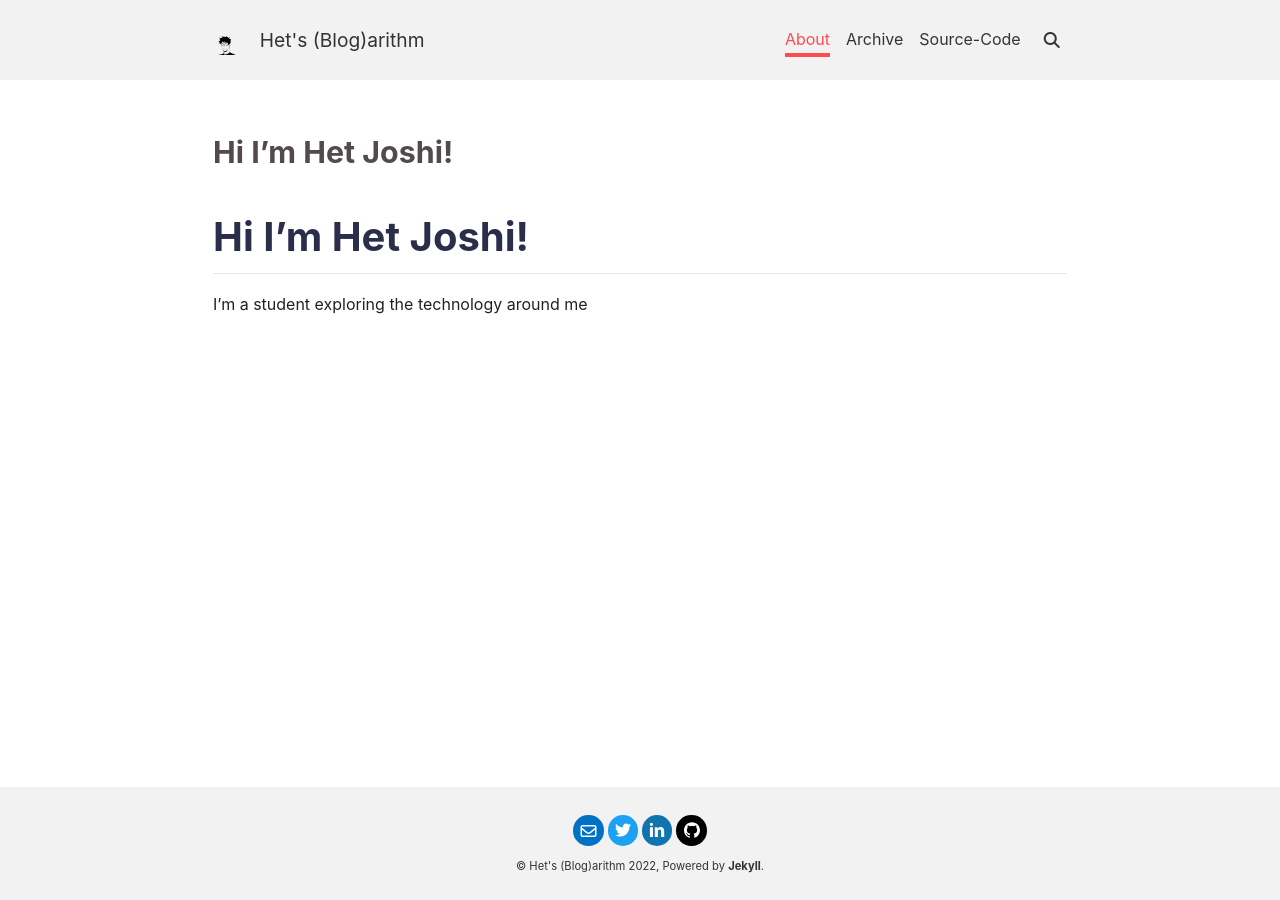
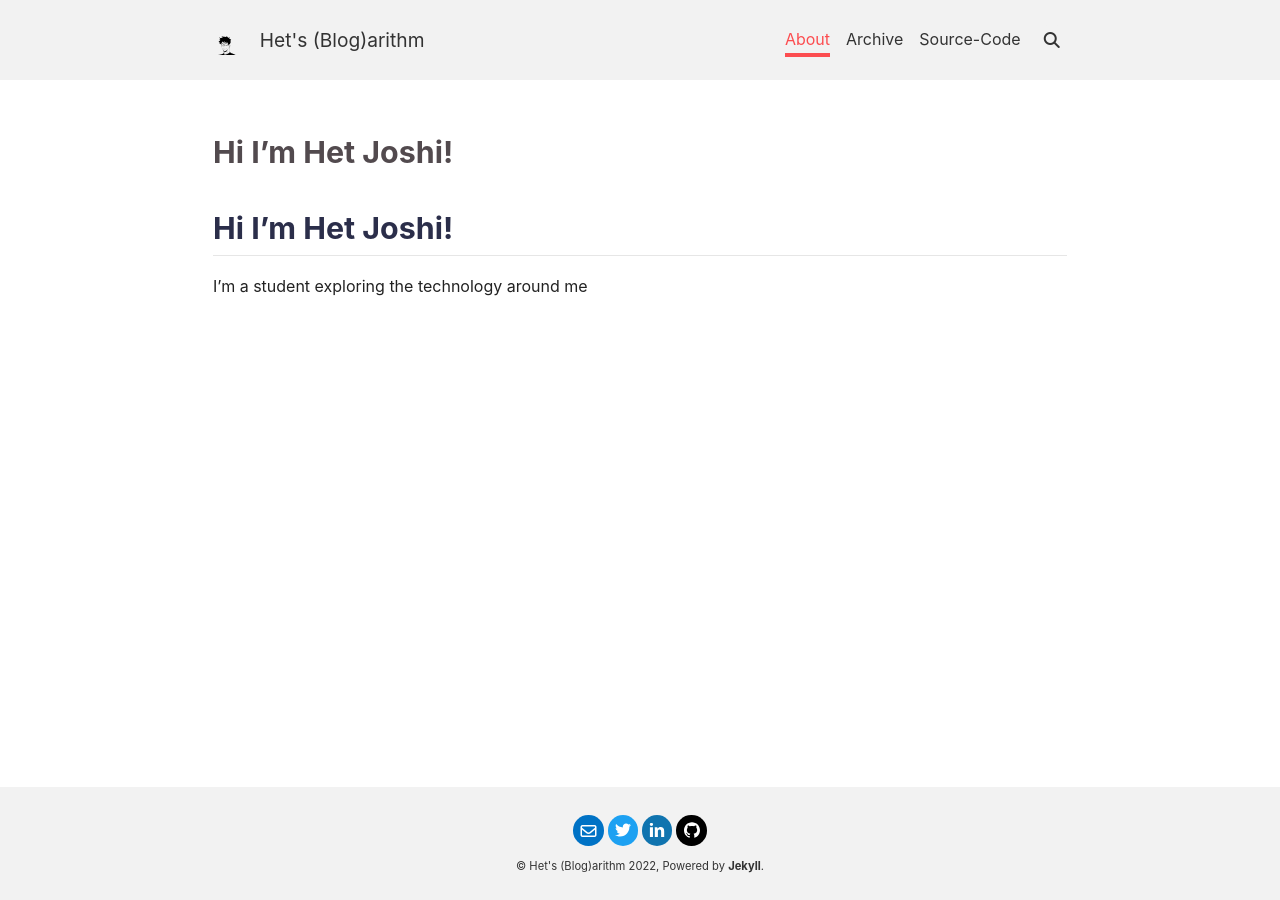
Before and after one commit to Het-Joshi/blog, a Jekyll site: the page built from about.md, in a window 1280 px wide. Built offline with Jekyll 4.4.1, drawn with Linux system fonts in a browser that asks for light colours; nearby versions of some CDN libraries; our own code applies the rules of GitHub Pages for plain Markdown files.

Commit message:
Update about.md

```diff
--- a/about.md
+++ b/about.md
@@ -29,5 +29,5 @@ key: page-about
 
 ---
 
-# <span style="color:#2B2E4A">Hi I'm Het Joshi!</span>
+## <span style="color:#2B2E4A">Hi I'm Het Joshi!</span>
 I'm a student exploring the technology around me
```
